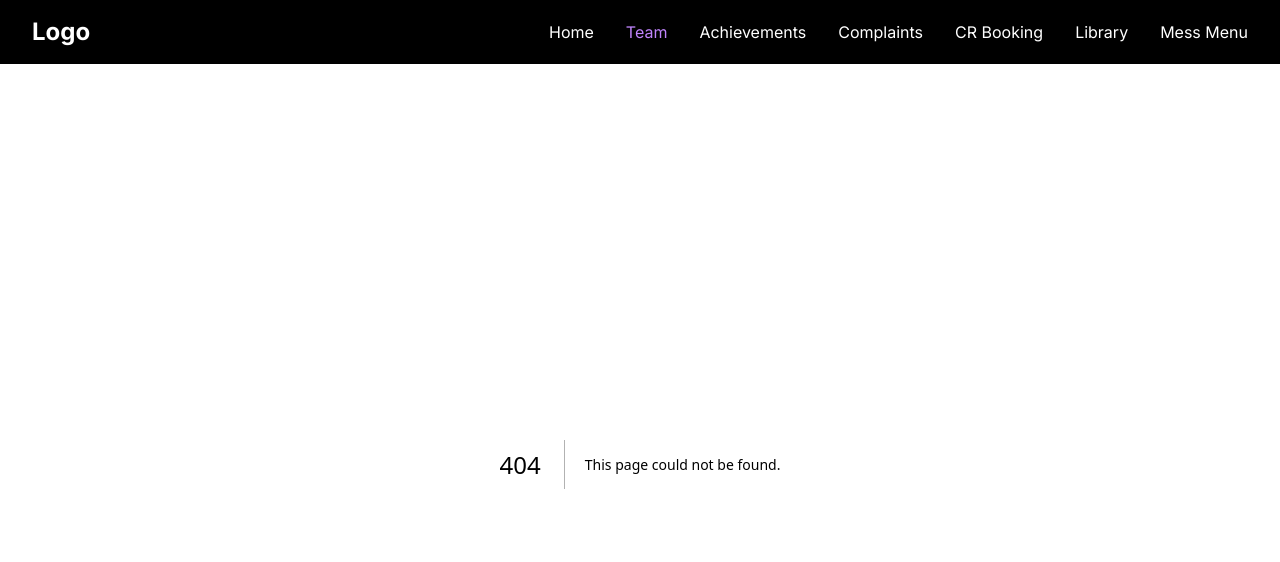
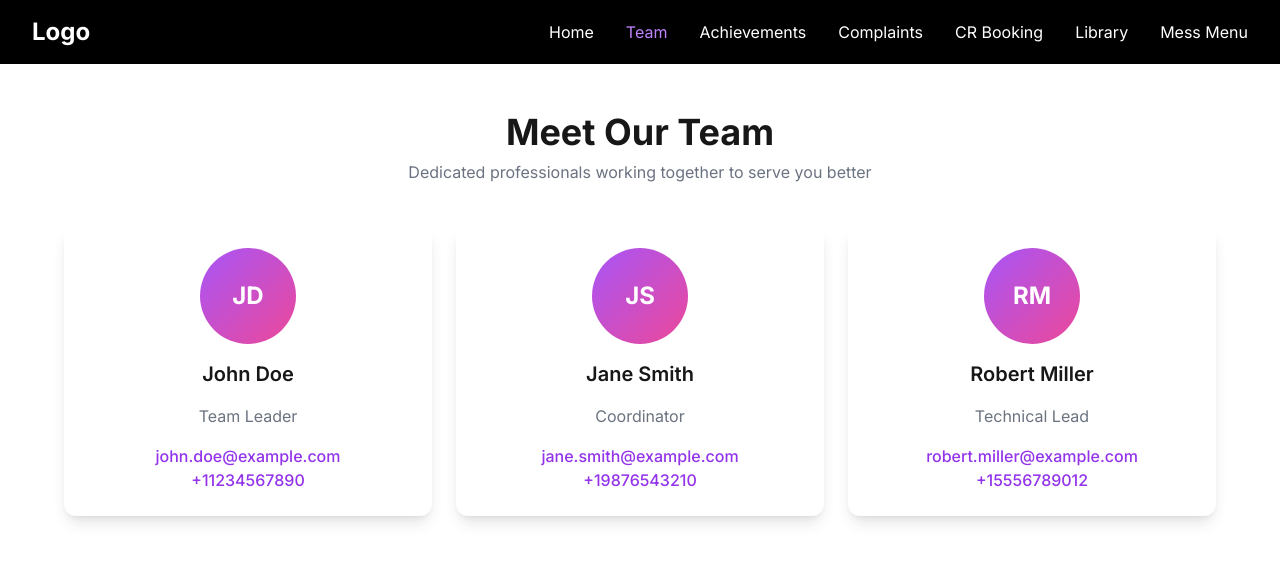
Before and after one commit to Prabhav2503/shivalik-1100, a Next.js app: page /team in a window 1280 px wide. Before the commit this address had no page. Shown: the top 562 px of the page. Built offline with nearby package versions, Linux system fonts and the light colour scheme.

Commit message:
added team

```diff
--- /dev/null
+++ b/src/app/team/page.tsx
@@ -0,0 +1,74 @@
+"use client";
+
+const teamMembers = [
+  {
+    name: "John Doe",
+    role: "Team Leader",
+    initials: "JD",
+    email: "john.doe@example.com",
+    phone: "+11234567890",
+  },
+  {
+    name: "Jane Smith",
+    role: "Coordinator",
+    initials: "JS",
+    email: "jane.smith@example.com",
+    phone: "+19876543210",
+  },
+  {
+    name: "Robert Miller",
+    role: "Technical Lead",
+    initials: "RM",
+    email: "robert.miller@example.com",
+    phone: "+15556789012",
+  },
+];
+
+export default function TeamSection() {
+  return (
+    <section className="py-12 px-4 md:px-16 bg-white">
+      <div className="text-center mb-10">
+        <h2 className="text-3xl md:text-4xl font-bold">Meet Our Team</h2>
+        <p className="text-gray-500 mt-2">
+          Dedicated professionals working together to serve you better
+        </p>
+      </div>
+
+      {/* Grid Layout */}
+      <div className="grid grid-cols-1 sm:grid-cols-2 lg:grid-cols-3 gap-6">
+        {teamMembers.map((member, index) => (
+          <div
+            key={index}
+            className="bg-white p-6 rounded-xl shadow-lg flex flex-col items-center space-y-4"
+          >
+            {/* Avatar with Gradient Background */}
+            <div className="w-24 h-24 flex items-center justify-center rounded-full text-white text-2xl font-bold bg-gradient-to-br from-purple-500 to-pink-500">
+              {member.initials}
+            </div>
+
+            {/* Name & Role */}
+            <h3 className="text-xl font-semibold">{member.name}</h3>
+            <p className="text-gray-500">{member.role}</p>
+
+            {/* Contact Information (Clickable Email & Phone) */}
+            <div className="text-center text-gray-600 space-y-1">
+              <a
+                href={`mailto:${member.email}`}
+                className="text-purple-600 font-medium hover:underline"
+              >
+                {member.email}
+              </a>
+              <br />
+              <a
+                href={`tel:${member.phone}`}
+                className="text-purple-600 font-medium hover:underline"
+              >
+                {member.phone}
+              </a>
+            </div>
+          </div>
+        ))}
+      </div>
+    </section>
+  );
+}
```
